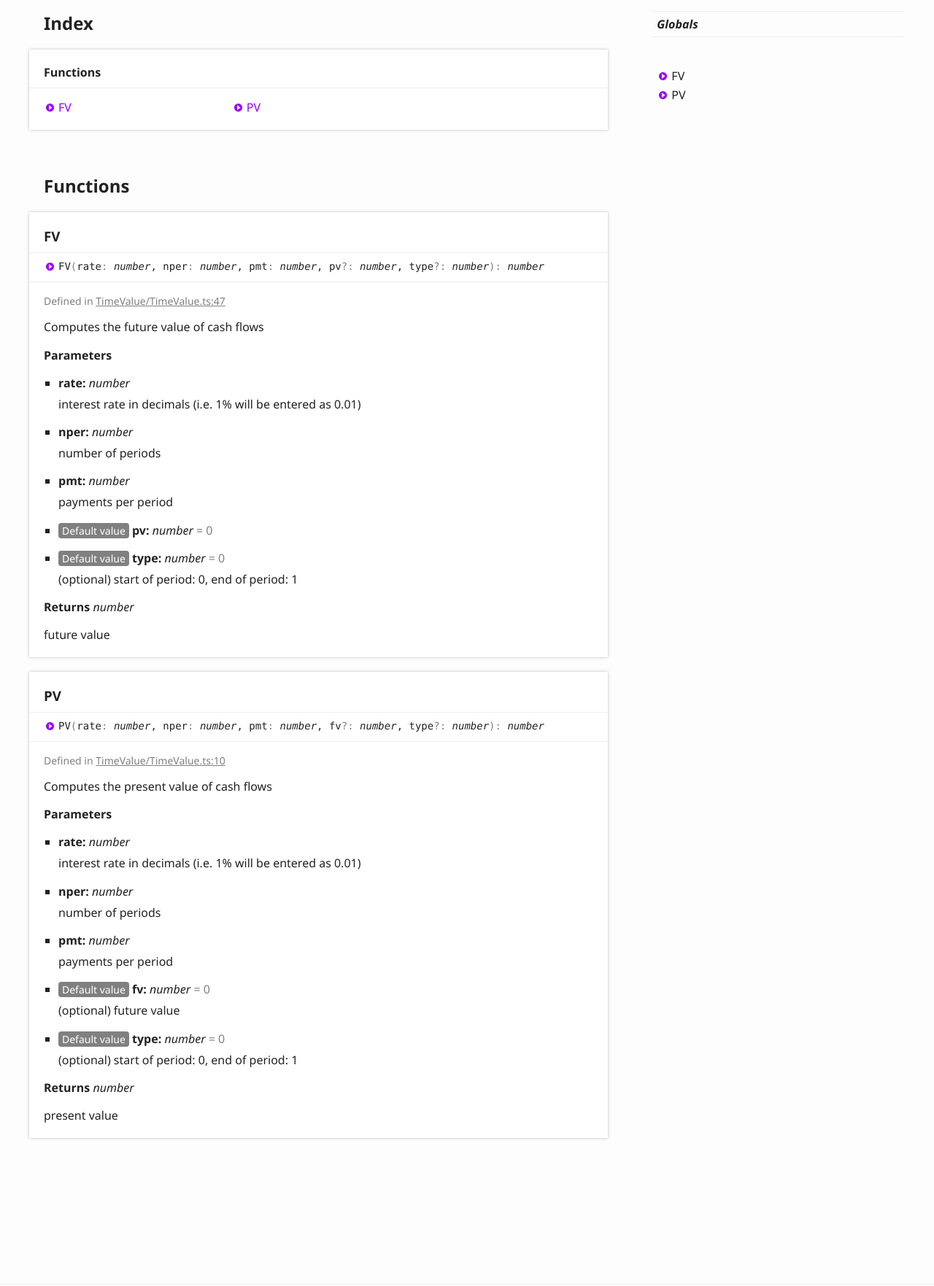
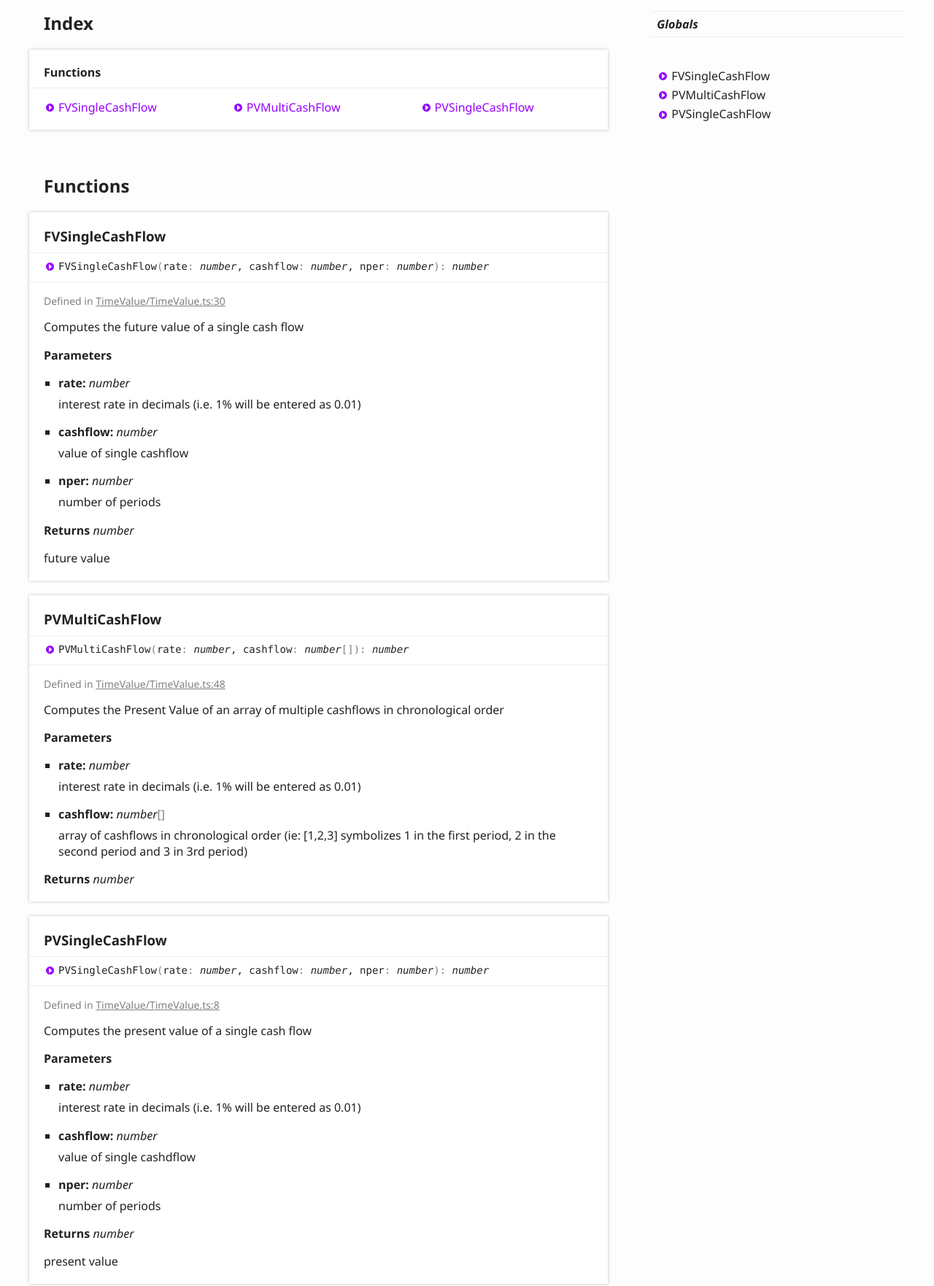
Before and after one commit to ticklepoke/finance-math, a website: page docs/index.html in a window 1280 px wide. Shown: the part 180-1943 px from the top of the page at 73% size. Drawn offline with Linux system fonts and the light colour scheme.

Commit message:
added complete tvm functions

```diff
--- a/docs/index.html
+++ b/docs/index.html
@@ -70,8 +70,9 @@
 						<section class="tsd-index-section ">
 							<h3>Functions</h3>
 							<ul class="tsd-index-list">
-								<li class="tsd-kind-function"><a href="index.html#fv" class="tsd-kind-icon">FV</a></li>
-								<li class="tsd-kind-function"><a href="index.html#pv" class="tsd-kind-icon">PV</a></li>
+								<li class="tsd-kind-function"><a href="index.html#fvsinglecashflow" class="tsd-kind-icon">FVSingle<wbr>Cash<wbr>Flow</a></li>
+								<li class="tsd-kind-function"><a href="index.html#pvmulticashflow" class="tsd-kind-icon">PVMulti<wbr>Cash<wbr>Flow</a></li>
+								<li class="tsd-kind-function"><a href="index.html#pvsinglecashflow" class="tsd-kind-icon">PVSingle<wbr>Cash<wbr>Flow</a></li>
 							</ul>
 						</section>
 					</div>
@@ -80,21 +81,21 @@
 			<section class="tsd-panel-group tsd-member-group ">
 				<h2>Functions</h2>
 				<section class="tsd-panel tsd-member tsd-kind-function">
-					<a name="fv" class="tsd-anchor"></a>
-					<h3>FV</h3>
+					<a name="fvsinglecashflow" class="tsd-anchor"></a>
+					<h3>FVSingle<wbr>Cash<wbr>Flow</h3>
 					<ul class="tsd-signatures tsd-kind-function">
-						<li class="tsd-signature tsd-kind-icon">FV<span class="tsd-signature-symbol">(</span>rate<span class="tsd-signature-symbol">: </span><span class="tsd-signature-type">number</span>, nper<span class="tsd-signature-symbol">: </span><span class="tsd-signature-type">number</span>, pmt<span class="tsd-signature-symbol">: </span><span class="tsd-signature-type">number</span>, pv<span class="tsd-signature-symbol">?: </span><span class="tsd-signature-type">number</span>, type<span class="tsd-signature-symbol">?: </span><span class="tsd-signature-type">number</span><span class="tsd-signature-symbol">)</span><span class="tsd-signature-symbol">: </span><span class="tsd-signature-type">number</span></li>
+						<li class="tsd-signature tsd-kind-icon">FVSingle<wbr>Cash<wbr>Flow<span class="tsd-signature-symbol">(</span>rate<span class="tsd-signature-symbol">: </span><span class="tsd-signature-type">number</span>, cashflow<span class="tsd-signature-symbol">: </span><span class="tsd-signature-type">number</span>, nper<span class="tsd-signature-symbol">: </span><span class="tsd-signature-type">number</span><span class="tsd-signature-symbol">)</span><span class="tsd-signature-symbol">: </span><span class="tsd-signature-type">number</span></li>
 					</ul>
 					<ul class="tsd-descriptions">
 						<li class="tsd-description">
 							<aside class="tsd-sources">
 								<ul>
-									<li>Defined in <a href="https://github.com/ticklepoke/finance-math/blob/8e4b5b3/src/TimeValue/TimeValue.ts#L47">TimeValue/TimeValue.ts:47</a></li>
+									<li>Defined in <a href="https://github.com/ticklepoke/finance-math/blob/8c323dd/src/TimeValue/TimeValue.ts#L30">TimeValue/TimeValue.ts:30</a></li>
 								</ul>
 							</aside>
 							<div class="tsd-comment tsd-typography">
 								<div class="lead">
-									<p>Computes the future value of cash flows</p>
+									<p>Computes the future value of a single cash flow</p>
 								</div>
 							</div>
 							<h4 class="tsd-parameters-title">Parameters</h4>
@@ -106,24 +107,15 @@
 									</div>
 								</li>
 								<li>
+									<h5>cashflow: <span class="tsd-signature-type">number</span></h5>
+									<div class="tsd-comment tsd-typography">
+										<p>value of single cashflow</p>
+									</div>
+								</li>
+								<li>
 									<h5>nper: <span class="tsd-signature-type">number</span></h5>
 									<div class="tsd-comment tsd-typography">
 										<p>number of periods</p>
-									</div>
-								</li>
-								<li>
-									<h5>pmt: <span class="tsd-signature-type">number</span></h5>
-									<div class="tsd-comment tsd-typography">
-										<p>payments per period</p>
-									</div>
-								</li>
-								<li>
-									<h5><span class="tsd-flag ts-flagDefault value">Default value</span> pv: <span class="tsd-signature-type">number</span><span class="tsd-signature-symbol"> = 0</span></h5>
-								</li>
-								<li>
-									<h5><span class="tsd-flag ts-flagDefault value">Default value</span> type: <span class="tsd-signature-type">number</span><span class="tsd-signature-symbol"> = 0</span></h5>
-									<div class="tsd-comment tsd-typography">
-										<p>(optional) start of period: 0, end of period: 1</p>
 									</div>
 								</li>
 							</ul>
@@ -133,21 +125,21 @@
 					</ul>
 				</section>
 				<section class="tsd-panel tsd-member tsd-kind-function">
-					<a name="pv" class="tsd-anchor"></a>
-					<h3>PV</h3>
+					<a name="pvmulticashflow" class="tsd-anchor"></a>
+					<h3>PVMulti<wbr>Cash<wbr>Flow</h3>
 					<ul class="tsd-signatures tsd-kind-function">
-						<li class="tsd-signature tsd-kind-icon">PV<span class="tsd-signature-symbol">(</span>rate<span class="tsd-signature-symbol">: </span><span class="tsd-signature-type">number</span>, nper<span class="tsd-signature-symbol">: </span><span class="tsd-signature-type">number</span>, pmt<span class="tsd-signature-symbol">: </span><span class="tsd-signature-type">number</span>, fv<span class="tsd-signature-symbol">?: </span><span class="tsd-signature-type">number</span>, type<span class="tsd-signature-symbol">?: </span><span class="tsd-signature-type">number</span><span class="tsd-signature-symbol">)</span><span class="tsd-signature-symbol">: </span><span class="tsd-signature-type">number</span></li>
+						<li class="tsd-signature tsd-kind-icon">PVMulti<wbr>Cash<wbr>Flow<span class="tsd-signature-symbol">(</span>rate<span class="tsd-signature-symbol">: </span><span class="tsd-signature-type">number</span>, cashflow<span class="tsd-signature-symbol">: </span><span class="tsd-signature-type">number</span><span class="tsd-signature-symbol">[]</span><span class="tsd-signature-symbol">)</span><span class="tsd-signature-symbol">: </span><span class="tsd-signature-type">number</span></li>
 					</ul>
 					<ul class="tsd-descriptions">
 						<li class="tsd-description">
 							<aside class="tsd-sources">
 								<ul>
-									<li>Defined in <a href="https://github.com/ticklepoke/finance-math/blob/8e4b5b3/src/TimeValue/TimeValue.ts#L10">TimeValue/TimeValue.ts:10</a></li>
+									<li>Defined in <a href="https://github.com/ticklepoke/finance-math/blob/8c323dd/src/TimeValue/TimeValue.ts#L48">TimeValue/TimeValue.ts:48</a></li>
 								</ul>
 							</aside>
 							<div class="tsd-comment tsd-typography">
 								<div class="lead">
-									<p>Computes the present value of cash flows</p>
+									<p>Computes the Present Value of an array of multiple cashflows in chronological order</p>
 								</div>
 							</div>
 							<h4 class="tsd-parameters-title">Parameters</h4>
@@ -159,27 +151,52 @@
 									</div>
 								</li>
 								<li>
+									<h5>cashflow: <span class="tsd-signature-type">number</span><span class="tsd-signature-symbol">[]</span></h5>
+									<div class="tsd-comment tsd-typography">
+										<p>array of cashflows in chronological order (ie: [1,2,3] symbolizes 1 in the first period, 2 in the second period and 3 in 3rd period)</p>
+									</div>
+								</li>
+							</ul>
+							<h4 class="tsd-returns-title">Returns <span class="tsd-signature-type">number</span></h4>
+						</li>
+					</ul>
+				</section>
+				<section class="tsd-panel tsd-member tsd-kind-function">
+					<a name="pvsinglecashflow" class="tsd-anchor"></a>
+					<h3>PVSingle<wbr>Cash<wbr>Flow</h3>
+					<ul class="tsd-signatures tsd-kind-function">
+						<li class="tsd-signature tsd-kind-icon">PVSingle<wbr>Cash<wbr>Flow<span class="tsd-signature-symbol">(</span>rate<span class="tsd-signature-symbol">: </span><span class="tsd-signature-type">number</span>, cashflow<span class="tsd-signature-symbol">: </span><span class="tsd-signature-type">number</span>, nper<span class="tsd-signature-symbol">: </span><span class="tsd-signature-type">number</span><span class="tsd-signature-symbol">)</span><span class="tsd-signature-symbol">: </span><span class="tsd-signature-type">number</span></li>
+					</ul>
+					<ul class="tsd-descriptions">
+						<li class="tsd-description">
+							<aside class="tsd-sources">
+								<ul>
+									<li>Defined in <a href="https://github.com/ticklepoke/finance-math/blob/8c323dd/src/TimeValue/TimeValue.ts#L8">TimeValue/TimeValue.ts:8</a></li>
+								</ul>
+							</aside>
+							<div class="tsd-comment tsd-typography">
+								<div class="lead">
+									<p>Computes the present value of a single cash flow</p>
+								</div>
+							</div>
+							<h4 class="tsd-parameters-title">Parameters</h4>
+							<ul class="tsd-parameters">
+								<li>
+									<h5>rate: <span class="tsd-signature-type">number</span></h5>
+									<div class="tsd-comment tsd-typography">
+										<p>interest rate in decimals (i.e. 1% will be entered as 0.01)</p>
+									</div>
+								</li>
+								<li>
+									<h5>cashflow: <span class="tsd-signature-type">number</span></h5>
+									<div class="tsd-comment tsd-typography">
+										<p>value of single cashdflow</p>
+									</div>
+								</li>
+								<li>
 									<h5>nper: <span class="tsd-signature-type">number</span></h5>
 									<div class="tsd-comment tsd-typography">
 										<p>number of periods</p>
-									</div>
-								</li>
-								<li>
-									<h5>pmt: <span class="tsd-signature-type">number</span></h5>
-									<div class="tsd-comment tsd-typography">
-										<p>payments per period</p>
-									</div>
-								</li>
-								<li>
-									<h5><span class="tsd-flag ts-flagDefault value">Default value</span> fv: <span class="tsd-signature-type">number</span><span class="tsd-signature-symbol"> = 0</span></h5>
-									<div class="tsd-comment tsd-typography">
-										<p>(optional) future value</p>
-									</div>
-								</li>
-								<li>
-									<h5><span class="tsd-flag ts-flagDefault value">Default value</span> type: <span class="tsd-signature-type">number</span><span class="tsd-signature-symbol"> = 0</span></h5>
-									<div class="tsd-comment tsd-typography">
-										<p>(optional) start of period: 0, end of period: 1</p>
 									</div>
 								</li>
 							</ul>
@@ -201,10 +218,13 @@
 			<nav class="tsd-navigation secondary menu-sticky">
 				<ul class="before-current">
 					<li class=" tsd-kind-function">
-						<a href="index.html#fv" class="tsd-kind-icon">FV</a>
+						<a href="index.html#fvsinglecashflow" class="tsd-kind-icon">FVSingle<wbr>Cash<wbr>Flow</a>
 					</li>
 					<li class=" tsd-kind-function">
-						<a href="index.html#pv" class="tsd-kind-icon">PV</a>
+						<a href="index.html#pvmulticashflow" class="tsd-kind-icon">PVMulti<wbr>Cash<wbr>Flow</a>
+					</li>
+					<li class=" tsd-kind-function">
+						<a href="index.html#pvsinglecashflow" class="tsd-kind-icon">PVSingle<wbr>Cash<wbr>Flow</a>
 					</li>
 				</ul>
 			</nav>
--- a/package.json
+++ b/package.json
@@ -1,6 +1,6 @@
 {
   "name": "finance-math",
-  "version": "1.0.3",
+  "version": "1.0.4",
   "description": "Financial Math for JS",
   "main": "dist/index.js",
   "module": "dist/esm/index.js",
--- a/src/TimeValue/index.ts
+++ b/src/TimeValue/index.ts
@@ -1 +1 @@
-export { PV, FV } from './TimeValue'
+export * from './TimeValue'
```
Also changed, not shown: docs/assets/js/search.js (+11 -4 lines), src/TimeValue/TimeValue.test.ts (+25 -8 lines), src/TimeValue/TimeValue.ts (+47 -40 lines).
